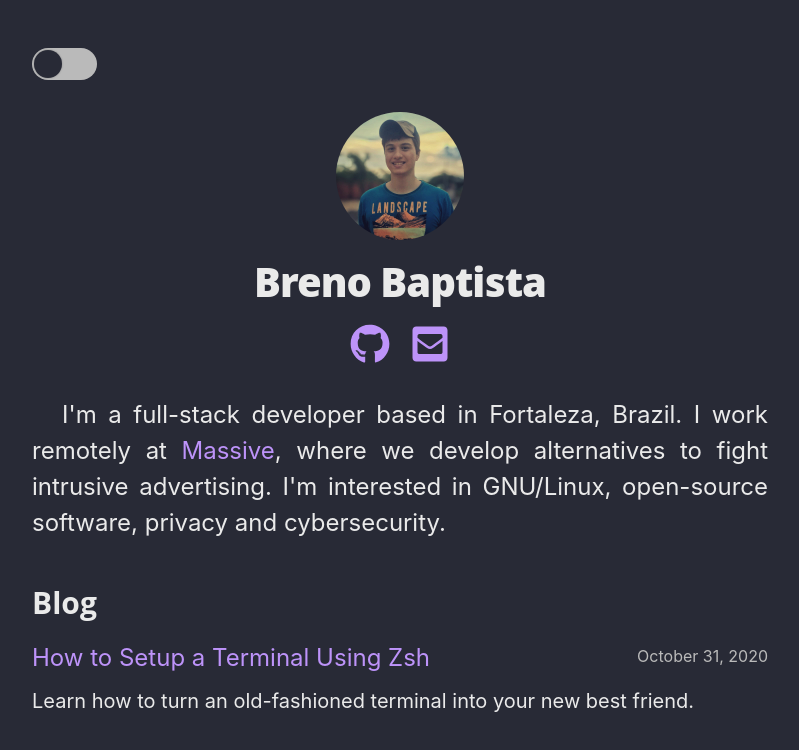
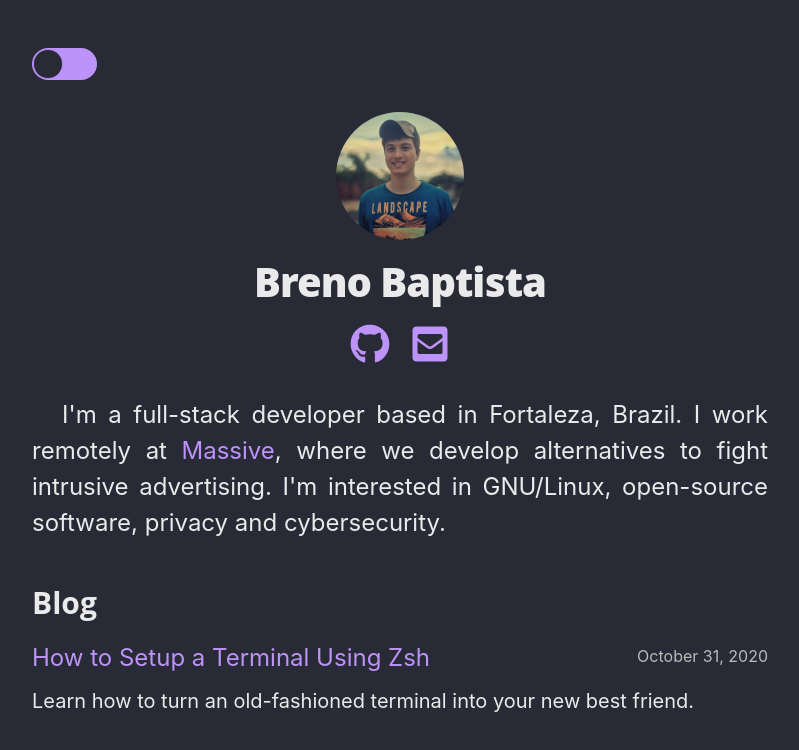
Before and after one commit to brenobaptista/blog, a Next.js app: page / in a window 1280 px wide. Shown: the top 750 px of the page, without its empty margins (240-1039 px from the left). Built offline with nearby package versions, Linux system fonts and the light colour scheme.

Commit message:
Decided to use primary color in Switch for light mode

```diff
--- a/src/components/Switch.tsx
+++ b/src/components/Switch.tsx
@@ -27,7 +27,6 @@ const Switch = ({ switchValue, toggleSwitch }: Props): JSX.Element => {
       />
       <Background
         htmlFor='checkbox'
-        switchValue={switchValue}
         tabIndex={0}
         onKeyDown={event => handleKeyPress(event)}
       >
--- a/src/styles/components/Switch.ts
+++ b/src/styles/components/Switch.ts
@@ -7,11 +7,7 @@ export const InvisibleCheckbox = styled.input`
   visibility: hidden;
 `
 
-interface BackgroundProps {
-  switchValue: boolean
-}
-
-export const Background = styled.label<BackgroundProps>`
+export const Background = styled.label`
   display: flex;
   align-items: center;
   justify-content: space-between;
@@ -21,12 +17,7 @@ export const Background = styled.label<BackgroundProps>`
   border-radius: 65px;
   width: 65px;
   height: 32px;
-  background: ${props => {
-    const { switchValue } = props
-    const { primary, altText } = props.theme.colors
-
-    return switchValue ? primary : altText
-  }};
+  background: ${props => props.theme.colors.primary};
   transition: background-color 0.2s;
 `
 
```
